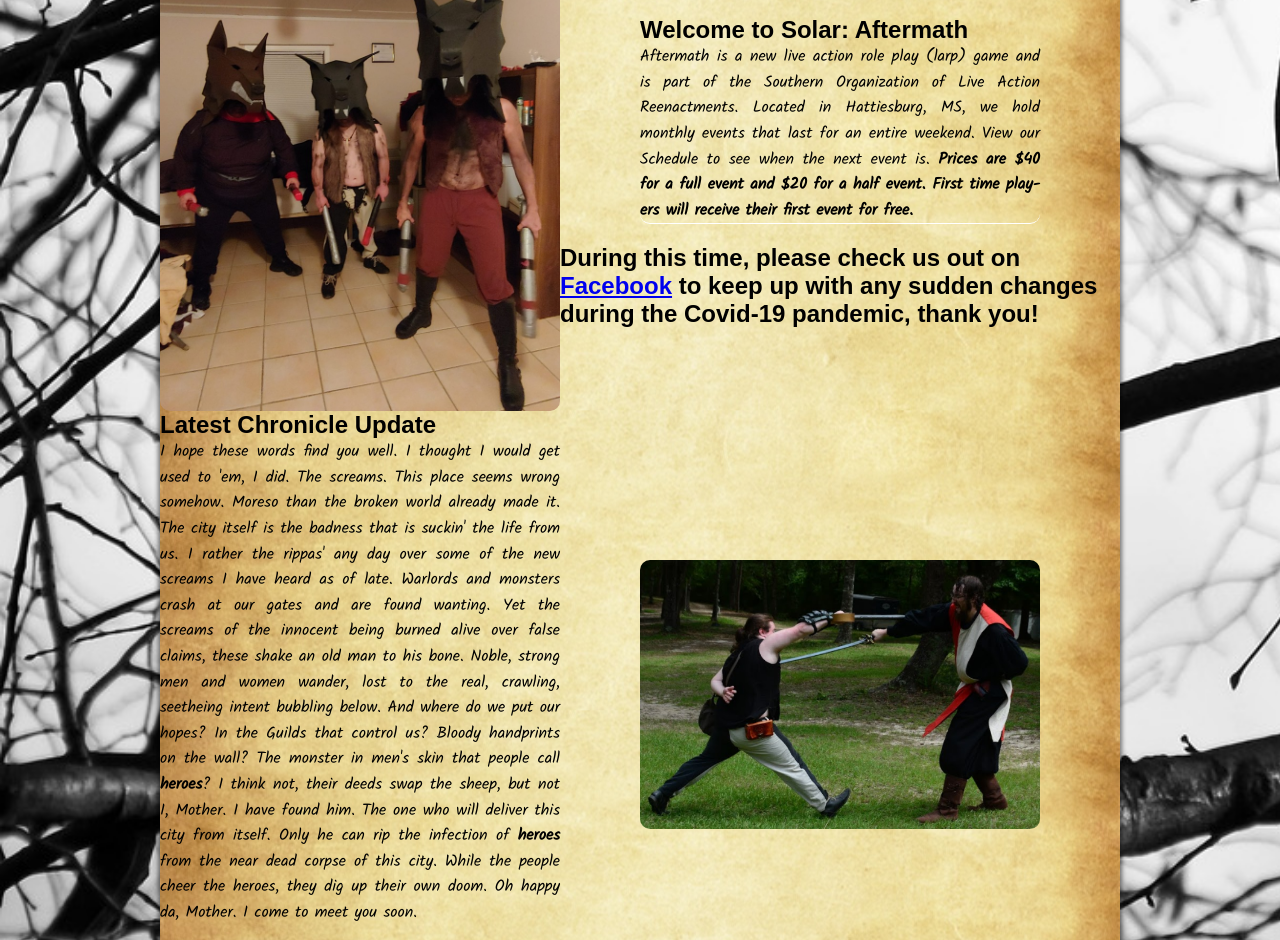
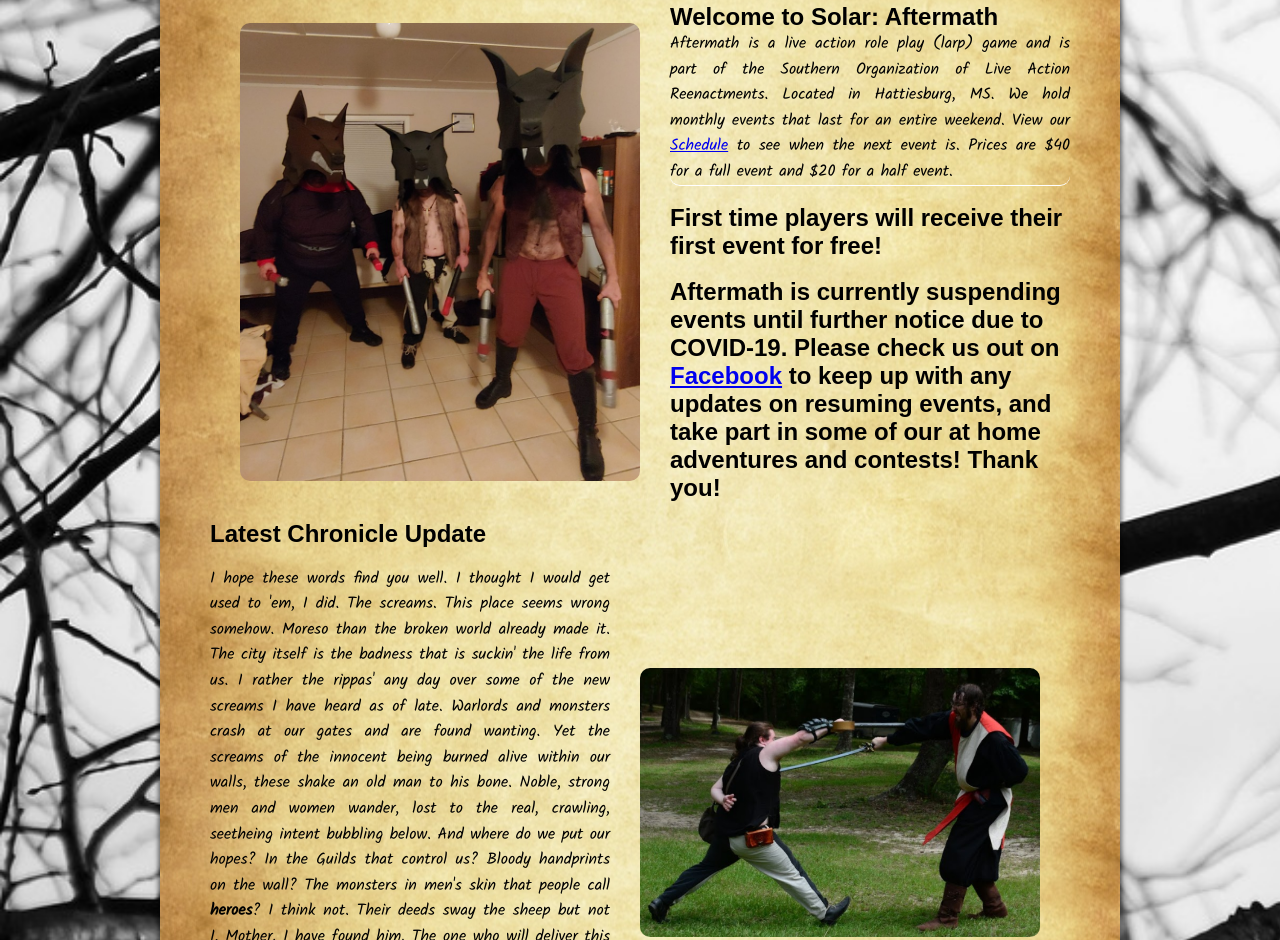
Before and after one commit to JCBLandry/Aftermath, a plain HTML site: page index.html in a window 1280 px wide. Shown: the part 495-1435 px from the top of the page. Drawn offline with Linux system fonts and the light colour scheme; a web font is replaced by a local one.

Commit message:
Last update before SPA rework

```diff
--- a/css/stylesheet.css
+++ b/css/stylesheet.css
@@ -164,3 +164,10 @@ p{
     display: hidden;
   }
 }
+
+@media only screen and (min-width: 600px) {
+  .content {
+    margin: 50px;
+  }
+
+}
--- a/index.html
+++ b/index.html
@@ -46,16 +46,23 @@
               <section class="copy">
                 <h2 class='articleImg'>Welcome to Solar: Aftermath</h2>
 
-                <p class='articleImg'>Aftermath is a new live action role play (larp) game and is part of the Southern Organization of Live Action Reenactments. Located in Hattiesburg, MS, we hold monthly events that last for an entire weekend. View our Schedule to see when the next event is. <strong>Prices are $40 for a full event and $20 for a half event.  First time players will receive their first event for free.</strong></p>
+                <p class='articleImg'>Aftermath is a live action role play (larp) game and is part of the Southern Organization of Live Action Reenactments. Located in Hattiesburg, MS. We hold monthly events that last for an entire weekend. View our <a href="Schedule.html">Schedule</a> to see when the next event is. Prices are $40 for a full event and $20 for a half event.  </p>
+                  <br>
+                  <h2 class='articleImg'><strong>First time players will receive their first event for free!</strong></h2>
+                  <br>
+                <section>
+                <h2 class='articleImg'>Aftermath is currently suspending events until further notice due to COVID-19. Please check us out on <a href="https://www.facebook.com/groups/solaraftermathgrp">Facebook</a> to keep up with any updates on resuming events, and take part in some of our at home adventures and contests! Thank you!</h2>
+              </section>
+              </section>
 
-                <h2>During this time, please check us out on <a href="https://www.facebook.com/groups/solaraftermathgrp">Facebook</a> to keep up with any sudden changes during the Covid-19 pandemic, thank you!</h2>
-              </section>
             </article>
           <article class="solutions flip">
             <section class="copy">
+              <br>
               <h2 class='articleImg'>Latest Chronicle Update
                 </h2>
-              <p class='articleImg'>I hope these words find you well. I thought I would get used to 'em, I did. The screams. This place seems wrong somehow. Moreso than the broken world already made it. The city itself is the badness that is suckin' the life from us. I rather the rippas' any day over some of the new screams I have heard as of late. Warlords and monsters crash at our gates and are found wanting. Yet the screams of the innocent being burned alive over false claims, these shake an old man to his bone. Noble, strong men and women wander, lost to the real, crawling, seetheing intent bubbling below. And where do we put our hopes? In the Guilds that control us? Bloody handprints on the wall? The monster in men's skin that people call <strong>heroes</strong>? I think not, their deeds swap the sheep, but not I, Mother. I have found him. The one who will deliver this city from itself. Only he can rip the infection of <strong>heroes</strong> from the near dead corpse of this city. While the people cheer the heroes, they dig up their own doom. Oh happy da, Mother. I come to meet you soon.<br> <br>I am not fooled. ~Yo'Teh Renart.</p>
+                <br>
+              <p class='articleImg'>I hope these words find you well. I thought I would get used to 'em, I did. The screams. This place seems wrong somehow. Moreso than the broken world already made it. The city itself is the badness that is suckin' the life from us. I rather the rippas' any day over some of the new screams I have heard as of late. Warlords and monsters crash at our gates and are found wanting. Yet the screams of the innocent being burned alive within our walls, these shake an old man to his bone. Noble, strong men and women wander, lost to the real, crawling, seetheing intent bubbling below. And where do we put our hopes? In the Guilds that control us? Bloody handprints on the wall? The monsters in men's skin that people call <strong>heroes</strong>? I think not. Their deeds sway the sheep but not I, Mother. I have found him. The one who will deliver this city from itself. Only he can rip the infection of <strong>heroes</strong> from the near dead corpse of this city. While the people cheer the heroes, they dig their own graves. Oh happy day, Mother. I come to meet you soon.<br> <br>I am not fooled. ~Yo'Teh Renart.</p>
             </section>
             <img src="img/duel.png" class='articleImg' alt="Placeholder image">
           </article>
```
Also changed, not shown: Schedule.html (+2 -1 lines), 1 other file.
